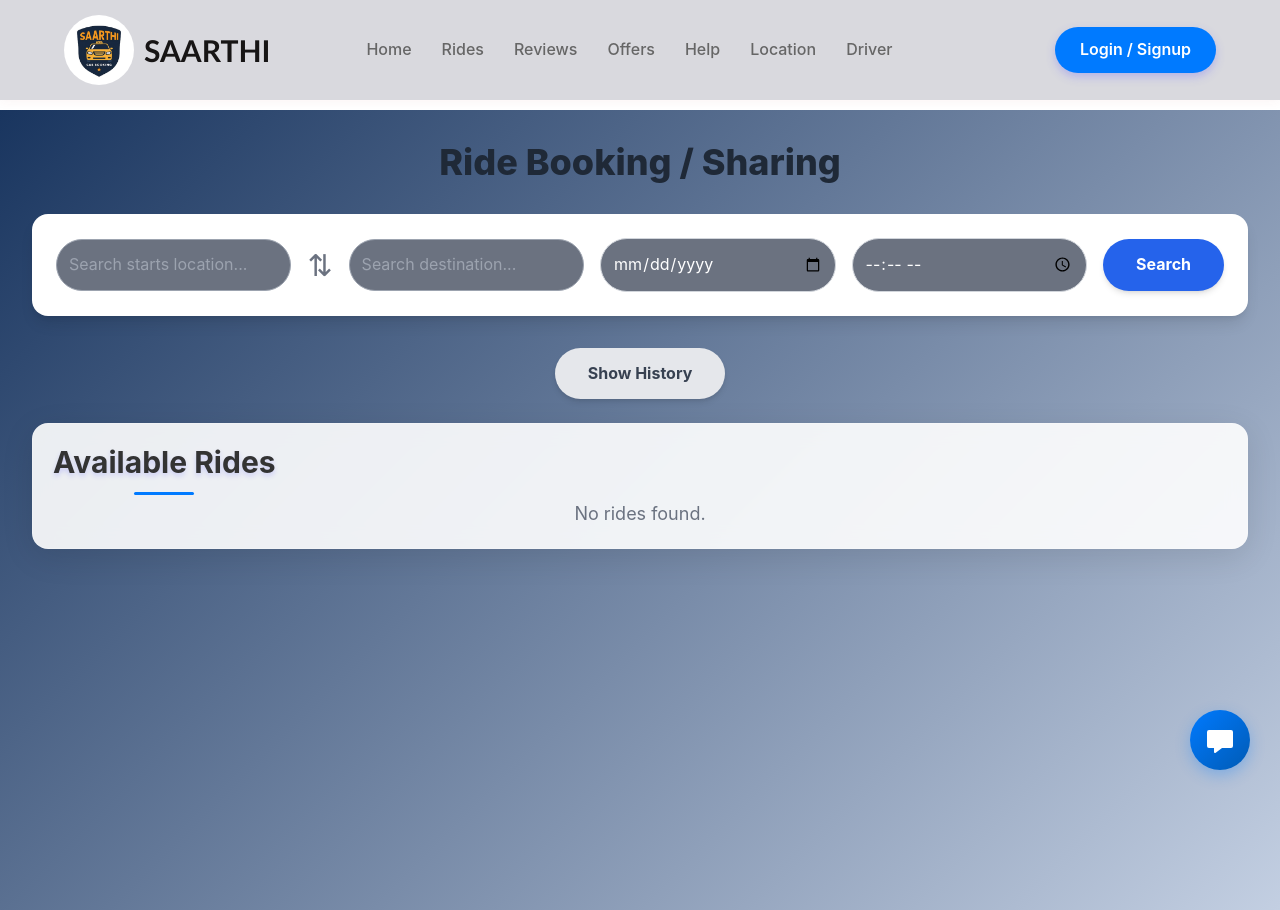
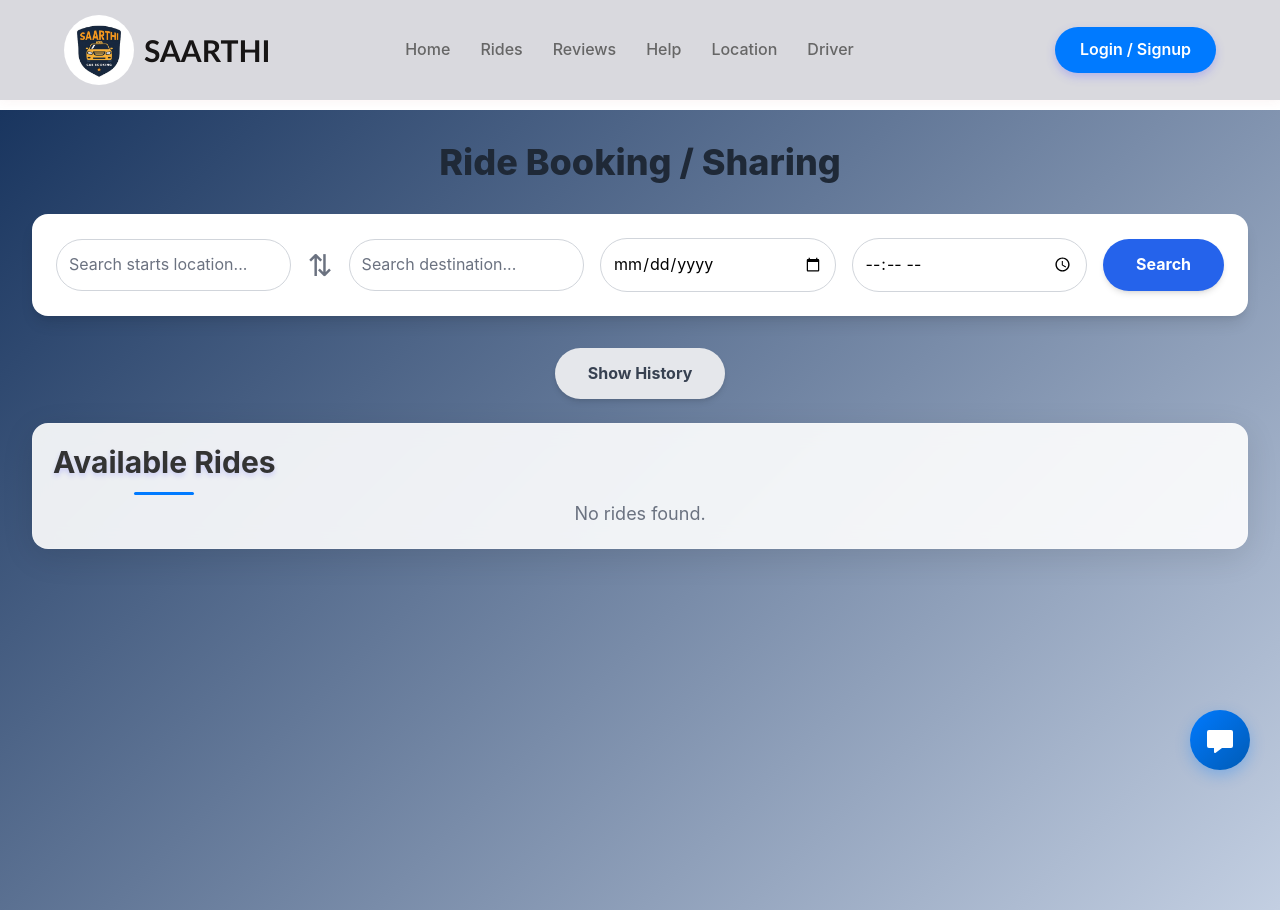
Before and after one commit to Sharmanovesh18/car_pooling-website, a React (Vite) app in the folder frontend/: page /dashboard in a window 1280 px wide. Built offline with nearby package versions, Linux system fonts and the light colour scheme.

Commit message:
Added updated Dashboard

```diff
--- a/frontend/src/components/DashBoard.css
+++ b/frontend/src/components/DashBoard.css
@@ -295,5 +295,19 @@ body {
   box-shadow: 0 4px 8px rgba(0, 0, 0, 0.5);
 }
 .inputText {
-    color: white;
+  background: #ffffff !important;
+  color: #000000 !important;
+  border: 1px solid #d1d5db; /* tailwind gray-300 */
+  padding: 0.75rem;
+  border-radius: 9999px; /* rounded-full */
 }
+.inputText::placeholder {
+  color: #6b7280; /* tailwind gray-500 */
+  opacity: 1;
+}
+
+/* Ensure inputs inside dashboard container use the same style */
+#dashboard-content .inputText {
+  background: #ffffff !important;
+  color: #000000 !important;
+}
--- a/frontend/src/components/DashBoard.jsx
+++ b/frontend/src/components/DashBoard.jsx
@@ -245,7 +245,7 @@ const DashBoard = () => {
             placeholder="Search starts location..."
             value={start}
             onChange={(e) => setStart(e.target.value)}
-            className="inputText flex-1 font-white min-w-40 p-3 bg-gray-500 border border-gray-400 rounded-full focus:outline-none focus:ring-2 focus:ring-blue-500"
+            className="inputText flex-1 min-w-40 focus:outline-none focus:ring-2 focus:ring-blue-600"
           />
           <span className="text-3xl text-gray-500 cursor-pointer transition-transform hover:rotate-180" onClick={() => {
             setStart(destination);
@@ -256,7 +256,7 @@ const DashBoard = () => {
             placeholder="Search destination..."
             value={destination}
             onChange={(e) => setDestination(e.target.value)}
-            className="inputText flex-1 min-w-40 p-3 bg-gray-500 font-gray-700 border border-gray-400 rounded-full focus:outline-none focus:ring-2 focus:ring-blue-500"
+            className="inputText flex-1 min-w-40 focus:outline-none focus:ring-2 focus:ring-blue-500"
           />
           <input
             type="date"
@@ -265,7 +265,7 @@ const DashBoard = () => {
             onChange={(e) => setDate(e.target.value)}
             min={todayDate}
             required
-            className="inputText flex-1 bg-gray-500 font-gray-700 min-w-40 p-3 border border-gray-300 rounded-full focus:outline-none focus:ring-2 focus:ring-blue-500"
+            className="inputText flex-1 min-w-40 focus:outline-none focus:ring-2 focus:ring-blue-500"
           />
           <input
             type="time"
@@ -273,7 +273,7 @@ const DashBoard = () => {
             value={time}
             onChange={(e) => setTime(e.target.value)}
             required
-            className="inputText flex-1 bg-gray-500 font-gray-700 min-w-40 p-3 border border-gray-300 rounded-full focus:outline-none focus:ring-2 focus:ring-blue-500"
+            className="inputText flex-1 min-w-40 focus:outline-none focus:ring-2 focus:ring-blue-500"
           />
           <button onClick={handleSearch} className="bg-blue-600 text-white font-bold py-3 px-8 rounded-full shadow-md transition-colors hover:bg-blue-700 focus:outline-none focus:ring-2 focus:ring-blue-500">
             Search
--- a/frontend/src/components/Navbar.jsx
+++ b/frontend/src/components/Navbar.jsx
@@ -44,7 +44,7 @@ function Navbar() {
         <Link to="/">Home</Link>
         <Link to="/dashboard">Rides</Link>
         <Link to="/reviews">Reviews</Link>
-        <Link to="/offers">Offers</Link>
+        {/* <Link to="/offers">Offers</Link> */}
         <Link to="/help">Help</Link>
         {/* <Link to="/contact">Contact</Link> */}
         <Link to="/location">Location</Link>
```
